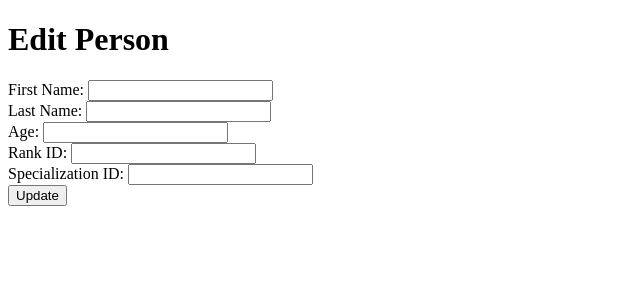
After one commit to Tokevelli/databasesFall2024, a Flask app: template empire_db/templates/edit_person.html in a window 1280 px wide. The commit adds this page. Shown: the top 300 px of the page, without its empty margins (0-640 px from the left). Run offline with Flask 3, Linux system fonts and the light colour scheme; the template is opened without the code that fills it, so the values that code supplies are empty.

Commit message:
added edit and delete options for full CRUD access

```diff
--- a/empire_db/app.py
+++ b/empire_db/app.py
@@ -14,7 +14,7 @@ load_dotenv()
 
 app = Flask(__name__)
 
-# Database connection using environment variables
+# Database connection function
 
 def get_db_connection():
 
@@ -30,7 +30,7 @@ def get_db_connection():
 
     )
 
-# Route to display table data
+# Read: Display table data
 
 @app.route('/')
 
@@ -48,13 +48,11 @@ def index():
 
     return render_template('index.html', persons=persons)
 
-# Route to handle form submission
+# Create: Handle form submission for new data
 
 @app.route('/add_person', methods=['POST'])
 
 def add_person():
-
-    # Escape user input to prevent XSS and use parameterized query to prevent SQL injection
 
     first_name = escape(request.form['first_name'])
 
@@ -86,7 +84,79 @@ def add_person():
 
     return redirect(url_for('index'))
 
-# Start the Flask server with python3 app.py
+# Update: Load form with pre-filled data for editing
+
+@app.route('/edit_person/<int:person_id>', methods=['GET', 'POST'])
+
+def edit_person(person_id):
+
+    conn = get_db_connection()
+
+    cursor = conn.cursor(dictionary=True)
+
+
+
+    if request.method == 'POST':
+
+        # Update data
+
+        first_name = escape(request.form['first_name'])
+
+        last_name = escape(request.form['last_name'])
+
+        age = request.form['age']
+
+        rank_id = request.form['rank_id']
+
+        specialization_id = request.form['specialization_id']
+
+
+
+        cursor.execute(
+
+            "UPDATE Person SET FirstName = %s, LastName = %s, Age = %s, RankID = %s, SpecializationID = %s WHERE PersonID = %s",
+
+            (first_name, last_name, age, rank_id, specialization_id, person_id)
+
+        )
+
+        conn.commit()
+
+        conn.close()
+
+        return redirect(url_for('index'))
+
+    else:
+
+        # Load data for pre-filling the form
+
+        cursor.execute("SELECT * FROM Person WHERE PersonID = %s", (person_id,))
+
+        person = cursor.fetchone()
+
+        conn.close()
+
+        return render_template('edit_person.html', person=person)
+
+# Delete: Remove a specific row
+
+@app.route('/delete_person/<int:person_id>', methods=['POST'])
+
+def delete_person(person_id):
+
+    conn = get_db_connection()
+
+    cursor = conn.cursor()
+
+    cursor.execute("DELETE FROM Person WHERE PersonID = %s", (person_id,))
+
+    conn.commit()
+
+    conn.close()
+
+    return redirect(url_for('index'))
+
+# Start the Flask server
 
 if __name__ == '__main__':
 
--- /dev/null
+++ b/empire_db/templates/edit_person.html
@@ -0,0 +1,55 @@
+<!DOCTYPE html>
+
+<html lang="en">
+
+<head>
+
+    <meta charset="UTF-8">
+
+    <title>Edit Person</title>
+
+</head>
+
+<body>
+
+    <h1>Edit Person</h1>
+
+    <form action="{{ url_for('edit_person', person_id=person['PersonID']) }}" method="post">
+
+        <label for="first_name">First Name:</label>
+
+        <input type="text" name="first_name" value="{{ person['FirstName'] }}" required><br>
+
+
+
+        <label for="last_name">Last Name:</label>
+
+        <input type="text" name="last_name" value="{{ person['LastName'] }}" required><br>
+
+
+
+        <label for="age">Age:</label>
+
+        <input type="number" name="age" value="{{ person['Age'] }}" required><br>
+
+
+
+        <label for="rank_id">Rank ID:</label>
+
+        <input type="number" name="rank_id" value="{{ person['RankID'] }}" required><br>
+
+
+
+        <label for="specialization_id">Specialization ID:</label>
+
+        <input type="number" name="specialization_id" value="{{ person['SpecializationID'] }}" required><br>
+
+
+
+        <button type="submit">Update</button>
+
+    </form>
+
+</body>
+
+</html>
```
Also changed, not shown: empire_db/templates/index.html (+16 -1 lines).
